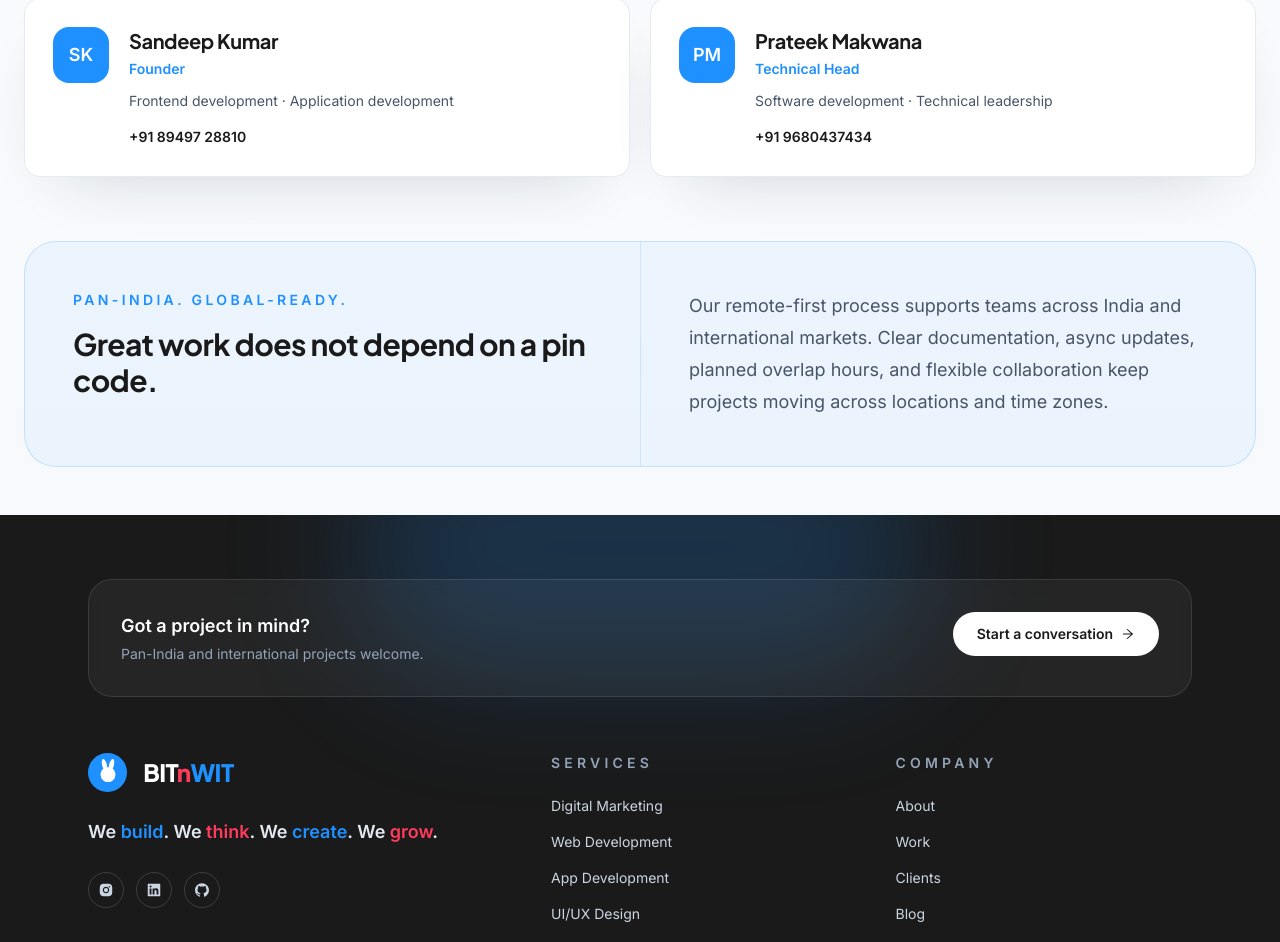
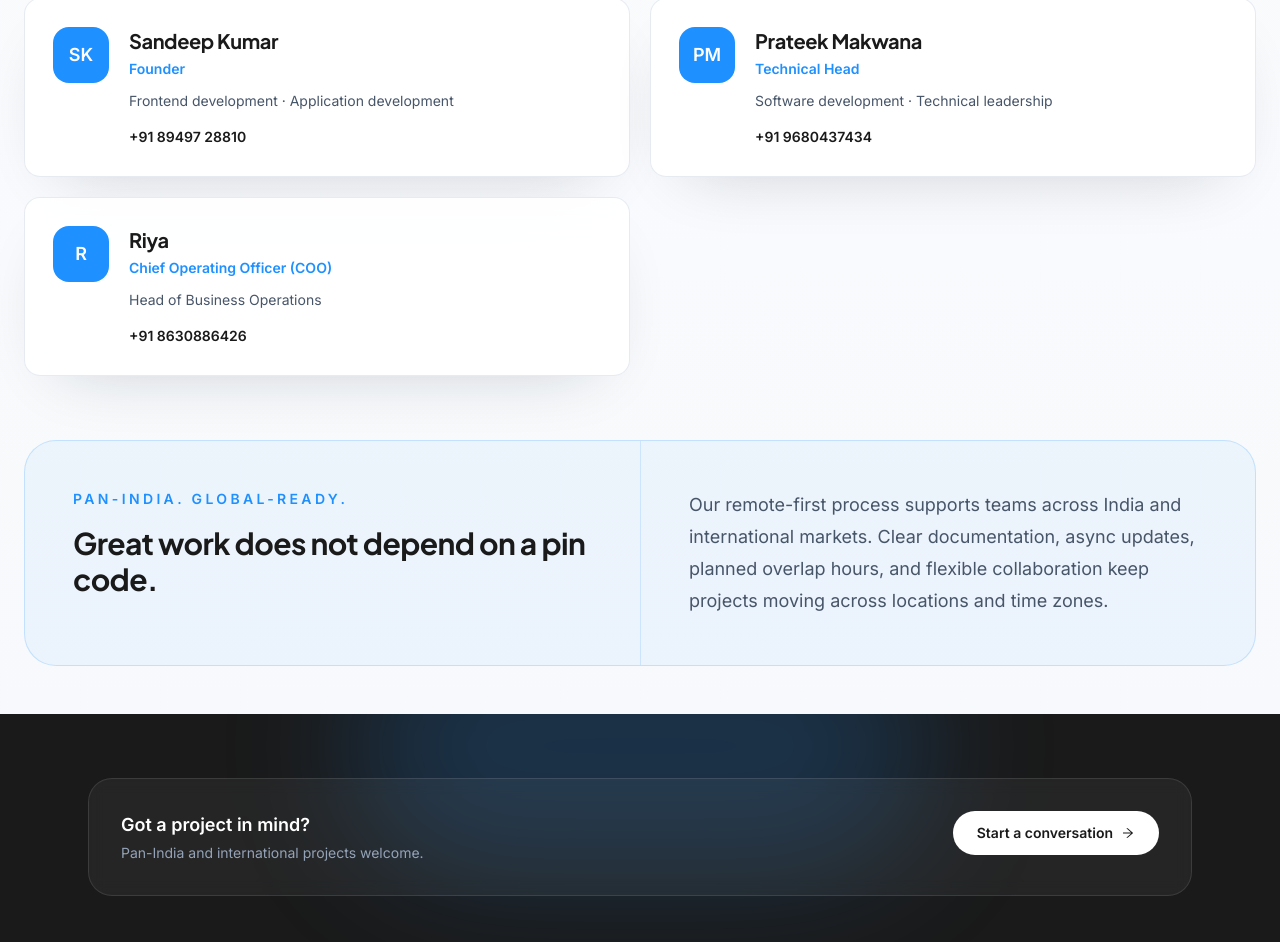
Before and after one commit to makwana-prateek23/BitnWit-, a Next.js app: page /about in a window 1280 px wide. Shown: the part 1895-2837 px from the top of the page. Built offline with nearby package versions, Linux system fonts and the light colour scheme; no server answers.

Commit message:
feat: Add Riya as Chief Operating Officer to the team profile; update team specialties and contact information

```diff
--- a/src/data/content.ts
+++ b/src/data/content.ts
@@ -29,7 +29,8 @@ export const projects = [
 
 export const team = [
   { name: 'Sandeep Kumar', role: 'Founder', specialties: ['Frontend development', 'Application development'], phone: '+91 89497 28810', initials: 'SK' },
-  { name: 'Prateek Makwana', role: 'Technical Head', specialties: ['Software development', 'Technical leadership'], phone: '+91 9680437434', initials: 'PM' }
+  { name: 'Prateek Makwana', role: 'Technical Head', specialties: ['Software development', 'Technical leadership'], phone: '+91 9680437434', initials: 'PM' },
+  { name: 'Riya', role: 'Chief Operating Officer (COO)', specialties: ['Head of Business Operations'], phone: '+91 8630886426', initials: 'R' }
 ];
 
 export const collaborationProfiles = [
```
